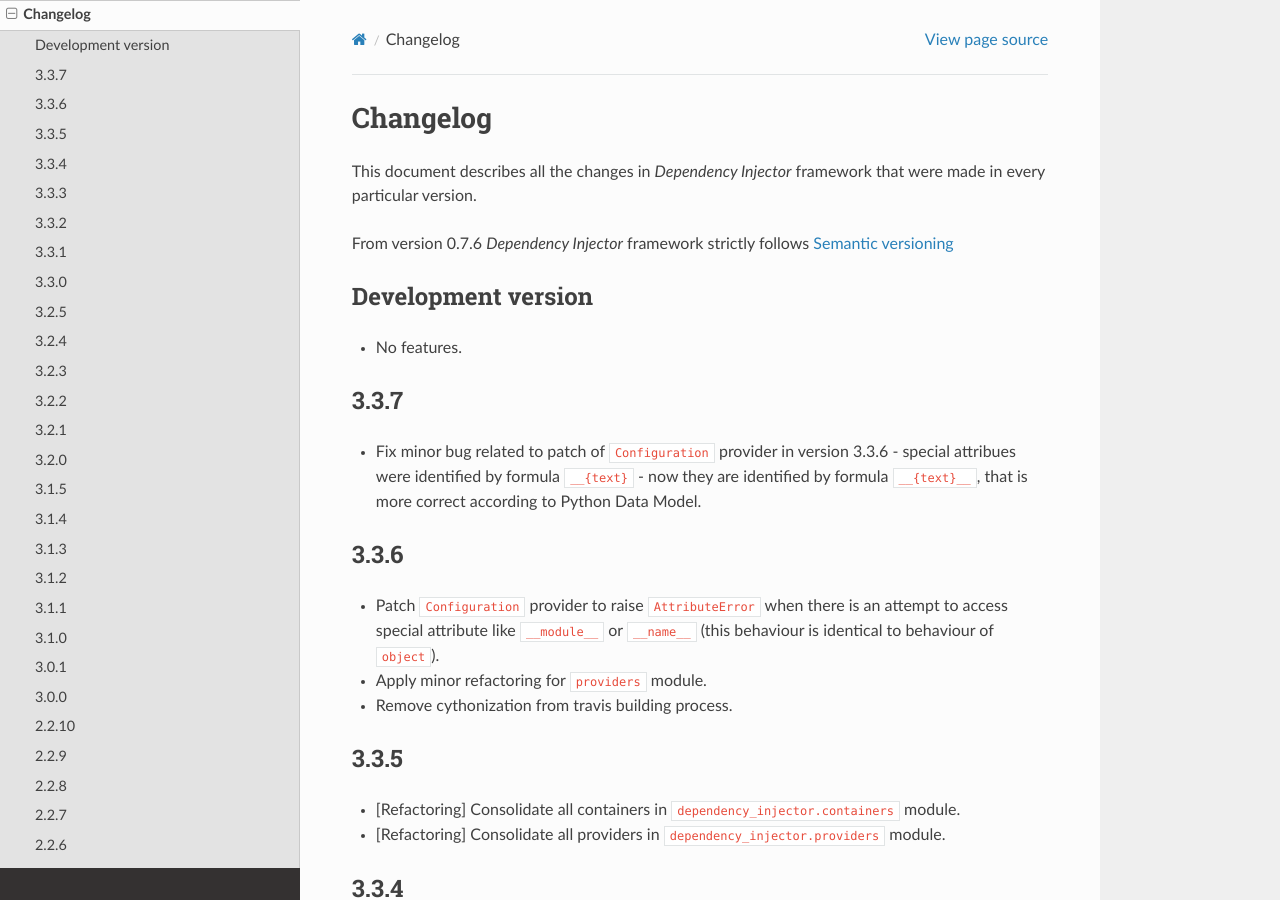
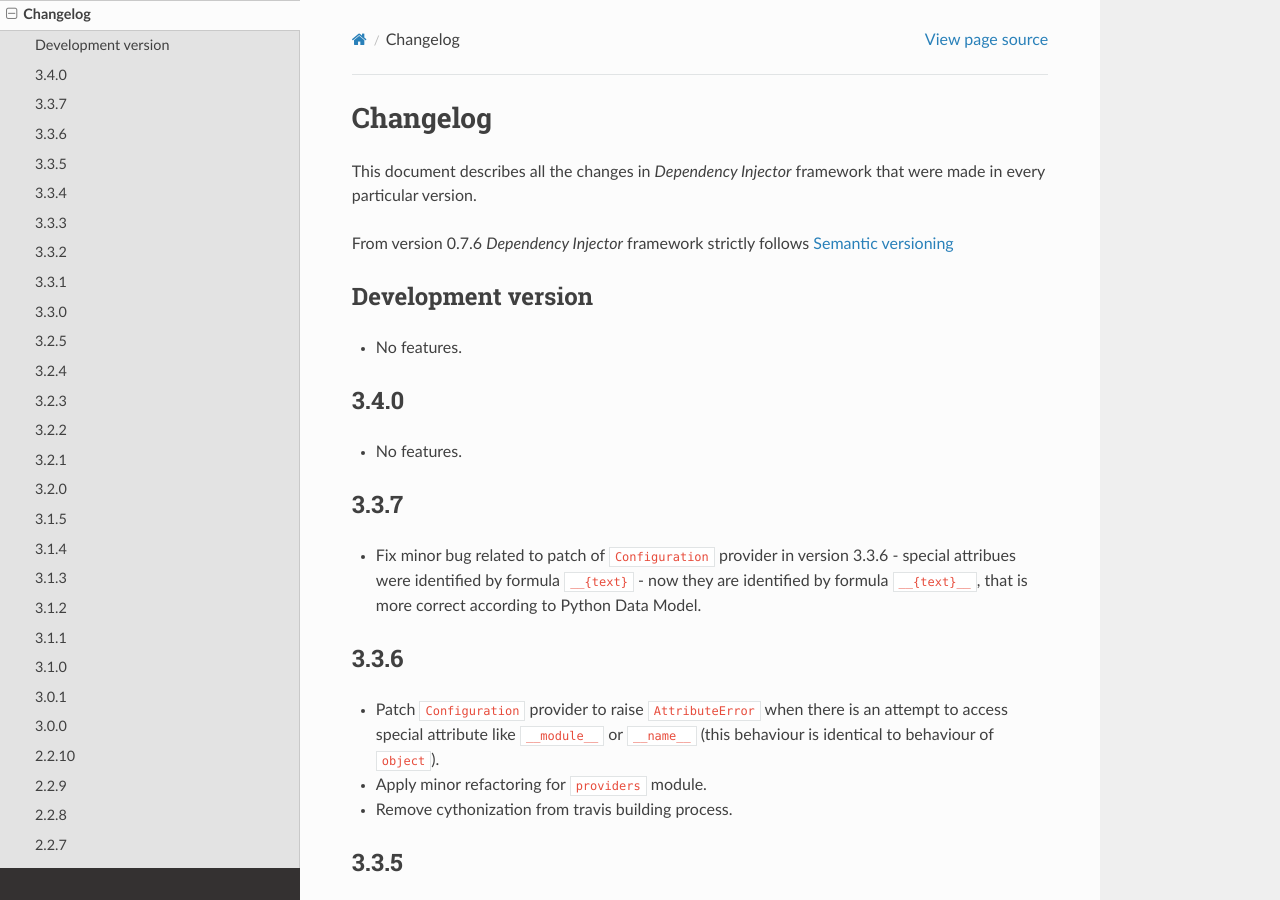
Before and after one commit to ets-labs/python-dependency-injector, a Sphinx documentation site: the page built from docs/main/changelog.rst, in a window 1280 px wide and 900 px high. Built offline with Sphinx 7.4.7 and the Read the Docs theme 2.0.0, drawn with Linux system fonts in a browser that asks for light colours.

Commit message:
Increase version to 3.4.0

```diff
--- a/docs/main/changelog.rst
+++ b/docs/main/changelog.rst
@@ -9,6 +9,10 @@ follows `Semantic versioning`_
 
 Development version
 -------------------
+- No features.
+
+3.4.0
+-----
 - No features.
 
 3.3.7
--- a/src/dependency_injector/__init__.py
+++ b/src/dependency_injector/__init__.py
@@ -1,6 +1,6 @@
 """Dependency injector top-level package."""
 
-__version__ = '3.3.7'
+__version__ = '3.4.0'
 """Version number that follows semantic versioning.
 
 :type: str
```
